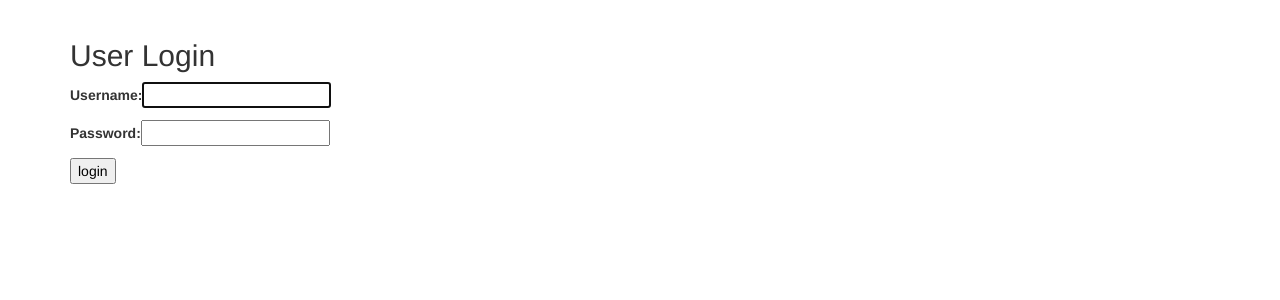
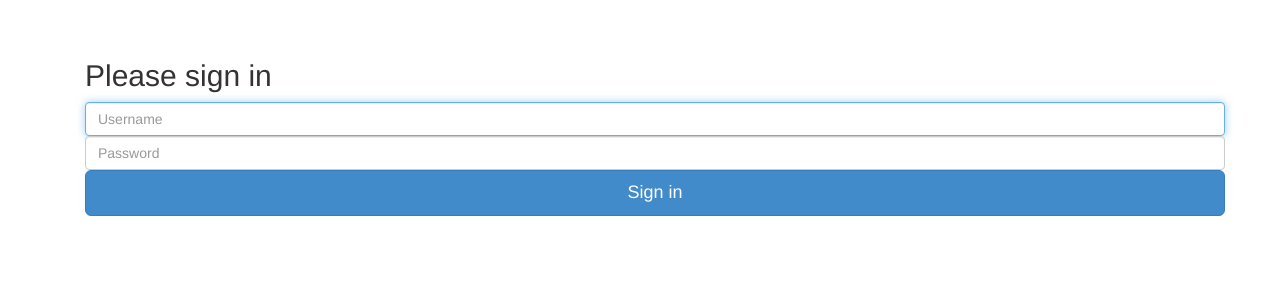
Before and after one commit to eulerjiang/ecloud, a Django app: page /login/ in a window 1280 px wide. Shown: the part 51-351 px from the top of the page. Run offline with Django 3.2, Linux system fonts and the light colour scheme; parts of the project's set-up code (start-up, migrations or seed data) failed here and were passed over; some libraries are stand-ins or nearby versions.

Commit message:
update UI

```diff
--- a/templates/registration/login.html
+++ b/templates/registration/login.html
@@ -1,19 +1,27 @@
 {% extends "base.html" %}
 
 {% block title %}User Login{% endblock %}
-{% block head %}User Login{% endblock %}
+{% block head %}{% endblock %}
 
 {% block content %}
 
+  <div class="container">
   {% if form.has_errors %}
     <p>Your username and password didn't match. Please try again.</p>
   {% endif %}
 
-  <form method="post" action=".">
+  <form class="form-signin" role="form" action="." method="post">
     {% csrf_token %}
-    <p><label for="id_username">Username:</label>{{ form.username }}</p>
-    <p><label for="id_password">Password:</label>{{ form.password }}</p>
+    <h2 class="form-signin-heading">Please sign in</h2>
+    <input type="text" class="form-control" placeholder="Username" id="id_username" maxlength="8" name="username" required autofocus>
+    <input id="id_password" name="password" type="password" class="form-control" placeholder="Password" required>
     <input type="hidden" name="next" value="/" />
-    <input type="submit" value="login" />
+    <!--input type="submit" value="login" /-->
+
+    <button class="btn btn-lg btn-primary btn-block" type="submit">Sign in</button>
   </form>
+
+  </div> <!-- /container -->
+
+
 {% endblock %}
--- a/templates/registration/register.html
+++ b/templates/registration/register.html
@@ -4,9 +4,9 @@
 {% block head %}User Registration{% endblock %}
 
 {% block content %}
-<form method="post" action=".">
+<form class="form-signin" role="form" method="post" action=".">
   {% csrf_token %}
   {{ form.as_p }}
-  <input type="submit" value="register" />
+  <button class="btn btn-lg btn-primary btn-block" type="submit">Register</button>
 </form>
 {% endblock %}
```
Also changed, not shown: templates/main_page.html (+11 -4 lines), templates/order/list_order.html (+10 -2 lines), templates/user_page.html (deleted, +0 -17 lines).
